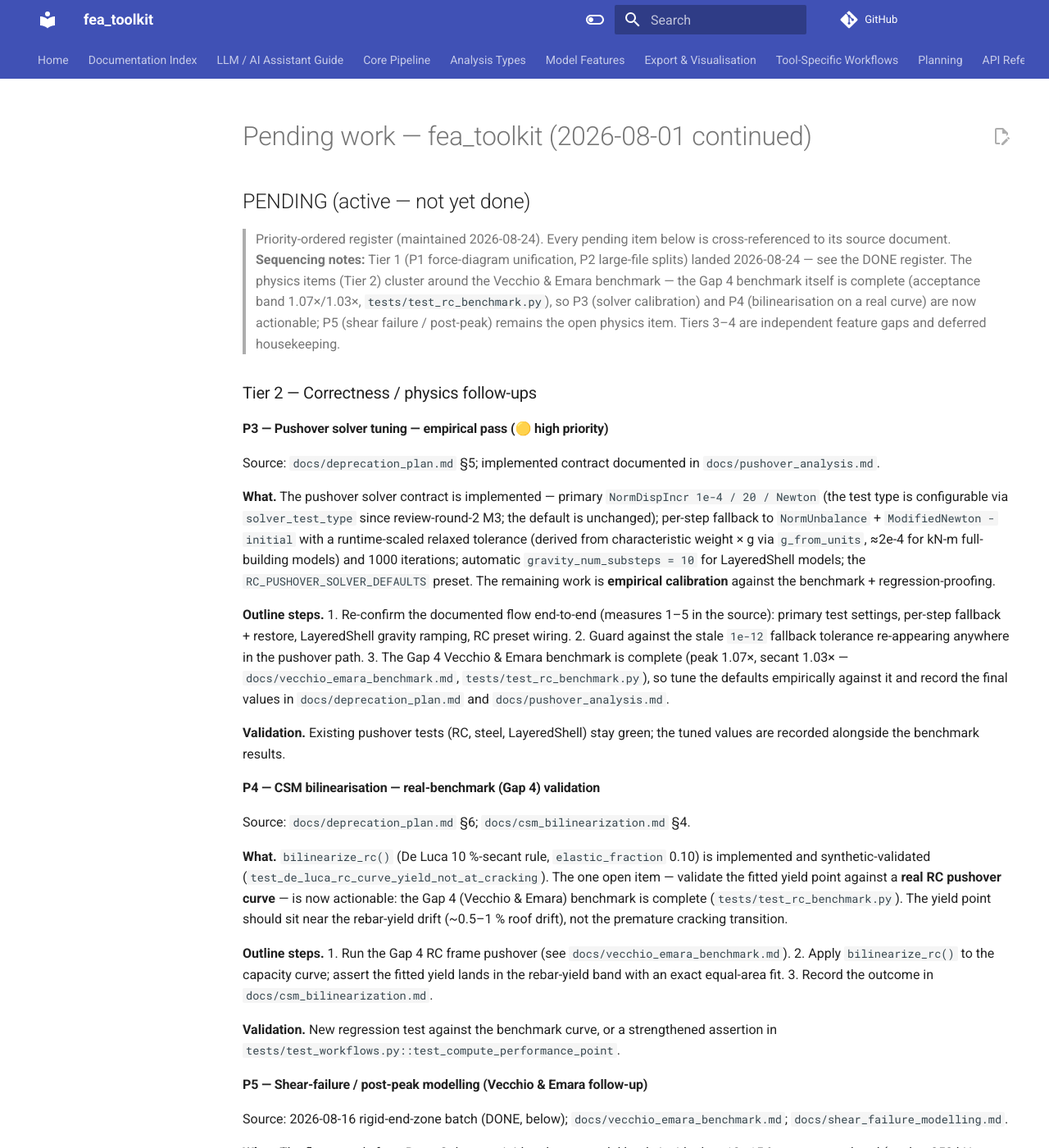
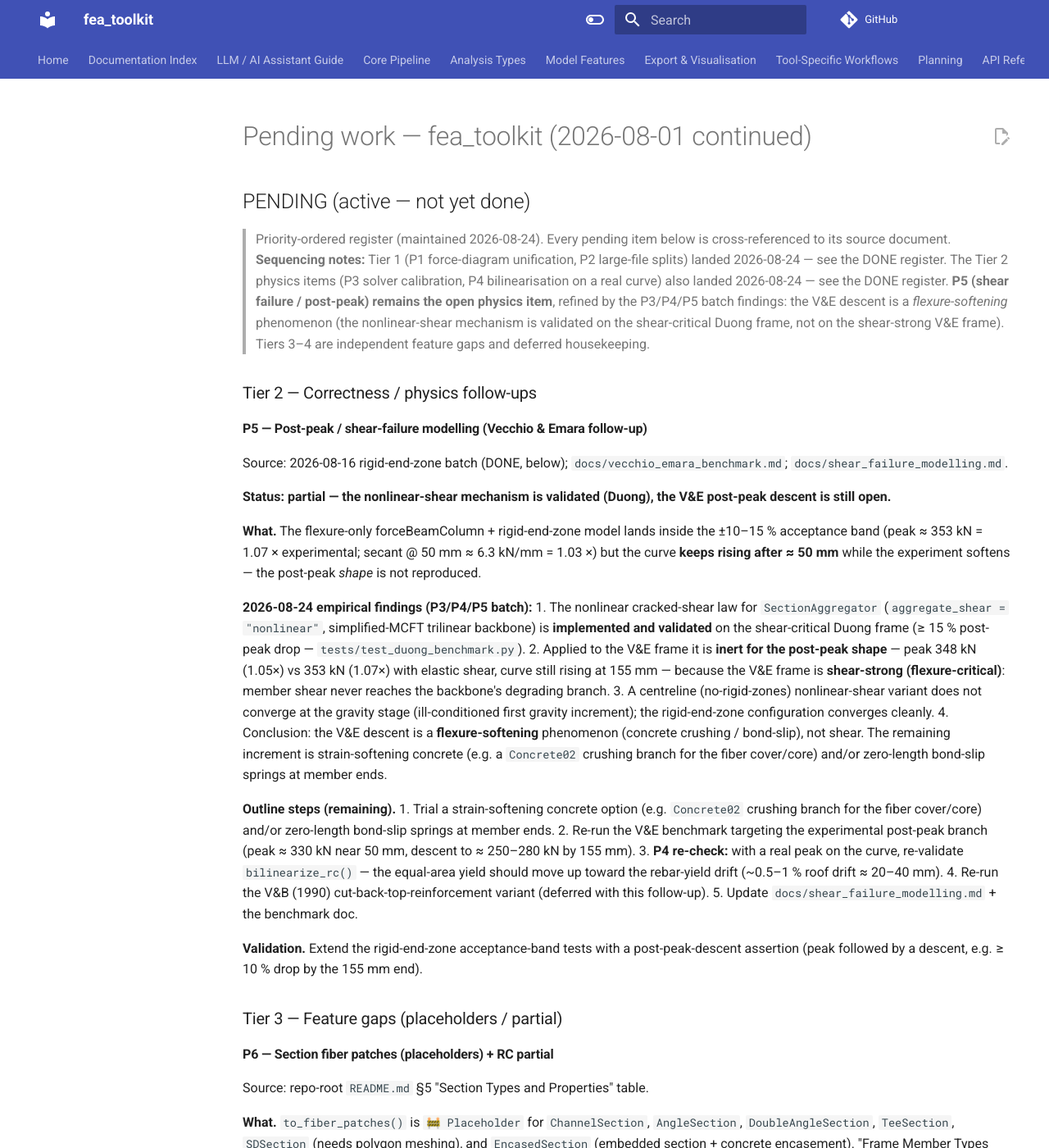
Before and after one commit to boustrephon/fea_toolkit, an MkDocs documentation site: the page built from docs/_pending_work.md, in a window 1280 px wide and 1400 px high. Shown: the whole window at 82% size. Built offline with MkDocs 1.6.1 and Material for MkDocs 9.7.7, drawn with Linux system fonts in a browser that asks for light colours; comment, search, counter and statistics services are not loaded; some of the changed text lies outside the part shown.

Commit message:
docs(plans): record Tier-2 batch results (P3 empirical pass, P4 bilinearisation, P5 findings)
- deprecation_plan: P3 measures 1-6 closed with the empirical finding (the documented 1e-4/20 pushover contract was never effective and is not universally safe - validated default is 1e-6/10); P4 CSM measure 3 closed (S_dy ~14 mm, not at cracking, equal-area exact).

- _pending_work: P3 + P4 moved to the DONE register; P5 rewritten as partial (nonlinear-shear validated on Duong, inert on the shear-strong V&E frame; remaining increment is flexure-softening/bond-slip).

- csm_bilinearization: real-benchmark validation result recorded in the De Luca section.

- vecchio_emara_benchmark: limitation note updated with the nonlinear-shear empirical numbers.

- pushover_analysis: solver-defaults table corrected to the 1e-6/10 validated default.

```diff
--- a/docs/_pending_work.md
+++ b/docs/_pending_work.md
@@ -12,89 +12,63 @@
 > Priority-ordered register (maintained 2026-08-24).  Every pending item
 > below is cross-referenced to its source document.  **Sequencing notes:**
 > Tier 1 (P1 force-diagram unification, P2 large-file splits) landed
-> 2026-08-24 — see the DONE register.  The physics items (Tier 2) cluster
-> around the Vecchio & Emara benchmark — the Gap 4 benchmark itself is
-> complete (acceptance band 1.07×/1.03×, `tests/test_rc_benchmark.py`), so
-> P3 (solver calibration) and P4 (bilinearisation on a real curve) are now
-> actionable; P5 (shear failure / post-peak) remains the open physics item.
-> Tiers 3–4 are independent feature gaps and deferred housekeeping.
+> 2026-08-24 — see the DONE register.  The Tier 2 physics items (P3 solver
+> calibration, P4 bilinearisation on a real curve) also landed 2026-08-24 —
+> see the DONE register.  **P5 (shear failure / post-peak) remains the open
+> physics item**, refined by the P3/P4/P5 batch findings: the V&E descent
+> is a *flexure-softening* phenomenon (the nonlinear-shear mechanism is
+> validated on the shear-critical Duong frame, not on the shear-strong
+> V&E frame).  Tiers 3–4 are independent feature gaps and deferred
+> housekeeping.
 
 ### Tier 2 — Correctness / physics follow-ups
 
-#### P3 — Pushover solver tuning — empirical pass (🟡 high priority)
-Source: `docs/deprecation_plan.md` §5; implemented contract documented in
-`docs/pushover_analysis.md`.
-
-**What.** The pushover solver contract is implemented — primary
-`NormDispIncr 1e-4 / 20 / Newton` (the test type is configurable via
-`solver_test_type` since review-round-2 M3; the default is unchanged);
-per-step fallback to `NormUnbalance` +
-`ModifiedNewton -initial` with a runtime-scaled relaxed tolerance (derived
-from characteristic weight × g via `g_from_units`, ≈2e-4 for kN-m
-full-building models) and 1000 iterations; automatic
-`gravity_num_substeps = 10` for LayeredShell models; the
-`RC_PUSHOVER_SOLVER_DEFAULTS` preset.  The remaining work is **empirical
-calibration** against the benchmark + regression-proofing.
-
-**Outline steps.**
-1. Re-confirm the documented flow end-to-end (measures 1–5 in the source):
-   primary test settings, per-step fallback + restore, LayeredShell gravity
-   ramping, RC preset wiring.
-2. Guard against the stale `1e-12` fallback tolerance re-appearing anywhere
-   in the pushover path.
-3. The Gap 4 Vecchio & Emara benchmark is complete (peak 1.07×, secant
-   1.03× — `docs/vecchio_emara_benchmark.md`, `tests/test_rc_benchmark.py`),
-   so tune the defaults empirically against it and record the final values
-   in `docs/deprecation_plan.md` and `docs/pushover_analysis.md`.
-
-**Validation.** Existing pushover tests (RC, steel, LayeredShell) stay green;
-the tuned values are recorded alongside the benchmark results.
-
-#### P4 — CSM bilinearisation — real-benchmark (Gap 4) validation
-Source: `docs/deprecation_plan.md` §6; `docs/csm_bilinearization.md` §4.
-
-**What.** `bilinearize_rc()` (De Luca 10 %-secant rule, `elastic_fraction`
-0.10) is implemented and synthetic-validated
-(`test_de_luca_rc_curve_yield_not_at_cracking`).  The one open item —
-validate the fitted yield point against a **real RC pushover curve** — is
-now actionable: the Gap 4 (Vecchio & Emara) benchmark is complete
-(`tests/test_rc_benchmark.py`).  The yield point should sit near the
-rebar-yield drift (~0.5–1 % roof drift), not the premature cracking
-transition.
-
-**Outline steps.**
-1. Run the Gap 4 RC frame pushover (see `docs/vecchio_emara_benchmark.md`).
-2. Apply `bilinearize_rc()` to the capacity curve; assert the fitted yield
-   lands in the rebar-yield band with an exact equal-area fit.
-3. Record the outcome in `docs/csm_bilinearization.md`.
-
-**Validation.** New regression test against the benchmark curve, or a
-strengthened assertion in
-`tests/test_workflows.py::test_compute_performance_point`.
-
-#### P5 — Shear-failure / post-peak modelling (Vecchio & Emara follow-up)
+#### P5 — Post-peak / shear-failure modelling (Vecchio & Emara follow-up)
 Source: 2026-08-16 rigid-end-zone batch (DONE, below);
 `docs/vecchio_emara_benchmark.md`; `docs/shear_failure_modelling.md`.
 
+**Status: partial — the nonlinear-shear mechanism is validated (Duong),
+the V&E post-peak descent is still open.**
+
 **What.** The flexure-only forceBeamColumn + rigid-end-zone model lands
 inside the ±10–15 % acceptance band (peak ≈ 353 kN = 1.07 × experimental;
-secant @ 50 mm ≈ 6.3 kN/mm = 1.03 ×) but **plateaus ≈ 290 kN while the
-experiment softens after ≈ 50 mm**.  Reproduce the experimental *post-peak
-descent* with nonlinear cracked-shear degradation and/or bond-slip springs.
-The Vecchio & Balopoulou (1990) cut-back-top-reinforcement variant is
-deferred together with this follow-up.
+secant @ 50 mm ≈ 6.3 kN/mm = 1.03 ×) but the curve **keeps rising after
+≈ 50 mm** while the experiment softens — the post-peak *shape* is not
+reproduced.
 
-**Outline steps.**
-1. Investigate a nonlinear cracked-shear law for `SectionAggregator`
-   (currently an elastic `GA_v` term) and/or zero-length bond-slip springs
-   at member ends.
-2. Re-run the V&E benchmark and the V&B (1990) variant; target the
-   experimental post-peak softening branch.
-3. Update `docs/shear_failure_modelling.md` + the benchmark doc with the
-   adopted model and results.
+**2026-08-24 empirical findings (P3/P4/P5 batch):**
+1. The nonlinear cracked-shear law for `SectionAggregator`
+   (`aggregate_shear = "nonlinear"`, simplified-MCFT trilinear backbone) is
+   **implemented and validated** on the shear-critical Duong frame (≥ 15 %
+   post-peak drop — `tests/test_duong_benchmark.py`).
+2. Applied to the V&E frame it is **inert for the post-peak shape** — peak
+   348 kN (1.05×) vs 353 kN (1.07×) with elastic shear, curve still rising
+   at 155 mm — because the V&E frame is **shear-strong (flexure-critical)**:
+   member shear never reaches the backbone's degrading branch.
+3. A centreline (no-rigid-zones) nonlinear-shear variant does not converge
+   at the gravity stage (ill-conditioned first gravity increment); the
+   rigid-end-zone configuration converges cleanly.
+4. Conclusion: the V&E descent is a **flexure-softening** phenomenon
+   (concrete crushing / bond-slip), not shear.  The remaining increment is
+   strain-softening concrete (e.g. a `Concrete02` crushing branch for the
+   fiber cover/core) and/or zero-length bond-slip springs at member ends.
+
+**Outline steps (remaining).**
+1. Trial a strain-softening concrete option (e.g. `Concrete02` crushing
+   branch for the fiber cover/core) and/or zero-length bond-slip springs at
+   member ends.
+2. Re-run the V&E benchmark targeting the experimental post-peak branch
+   (peak ≈ 330 kN near 50 mm, descent to ≈ 250–280 kN by 155 mm).
+3. **P4 re-check:** with a real peak on the curve, re-validate
+   `bilinearize_rc()` — the equal-area yield should move up toward the
+   rebar-yield drift (~0.5–1 % roof drift ≈ 20–40 mm).
+4. Re-run the V&B (1990) cut-back-top-reinforcement variant (deferred with
+   this follow-up).
+5. Update `docs/shear_failure_modelling.md` + the benchmark doc.
 
 **Validation.** Extend the rigid-end-zone acceptance-band tests with a
-post-peak-descent assertion (or a dedicated benchmark test).
+post-peak-descent assertion (peak followed by a descent, e.g. ≥ 10 % drop
+by the 155 mm end).
 
 ### Tier 3 — Feature gaps (placeholders / partial)
 
@@ -199,6 +173,44 @@
   wheel's PSUMAT is a stub ("PSUMAT - NOT DEFINED IN THIS VERSION, SOURCE
   CODE RESTRICTED") and CSMM construction still fails.  Blocked on a full
   (non-restricted) build — see `docs/shell_support.md` Options C/D1.
+
+## DONE (2026-08-24 — Tier 2 batch: pushover solver tuning P3, CSM bilinearisation P4)
+
+- **P3 — pushover solver tuning (empirical pass).**  Empirically
+  re-validated the pushover primary solver settings against both Gap-4
+  benchmarks.  Findings: (1) the documented `1e-4 / 20` contract was
+  **never actually effective** — `PUSHOVER_SOLVER_DEFAULTS` (1e-6/10)
+  pre-fills the config, so the `.get(key, 1e-4)` fallback could not fire;
+  (2) making `1e-4/20` effective **breaks the Duong flexure-only
+  forceBeamColumn pushover** (element state-determination divergence),
+  while `1e-6/10` converges every validated benchmark (V&E, Duong,
+  RC/steel/LayeredShell).  **Conclusion:** the validated pushover default
+  is the general `NormDispIncr 1e-6 / 10 / Newton`; looser tolerances
+  (e.g. 2e-4/1000) remain an explicit per-model opt-in.  The stale
+  `1e-12` fallback-tolerance guard was audited (clean — only benign
+  geometry guards).  The `_PUSHOVER_RC_DEFAULTS` (analysis/base.py) RC
+  preset now carries an empirical caveat.  Docs corrected in
+  `docs/deprecation_plan.md` §5 and the `run_pushover_analysis` comment.
+- **P4 — CSM bilinearisation real-benchmark validation.**  Applied
+  `bilinearize_rc()` to the real V&E capacity curve: **S_dy ≈ 14 mm
+  (≈ 0.36 % roof drift), equal-area exact**, and — the key claim — the
+  yield does **not** snap to the cracking transition (~2 mm).  It lands
+  below the nominal 0.5–1 % rebar-yield band because the current model
+  curve keeps hardening to 155 mm (no peak; conservative direction).  The
+  band re-check is folded into P5 (once the post-peak descent gives the
+  curve a real peak).  Regression test
+  `tests/test_rc_benchmark.py::test_bilinearize_rc_real_curve`.  Recorded
+  in `docs/deprecation_plan.md` §6 and `docs/csm_bilinearization.md`.
+- **P5 partial — nonlinear-shear mechanism validated; V&E descent open.**
+  Empirically confirmed `aggregate_shear = "nonlinear"` is inert on the
+  shear-strong (flexure-critical) V&E frame (peak 348 vs 353 kN, curve
+  still rising), while the same mechanism reproduces ≥ 15 % post-peak drop
+  on the shear-critical Duong frame.  The V&E descent is a flexure-
+  softening (concrete crushing / bond-slip) phenomenon — documented as the
+  remaining P5 increment.  New test
+  `tests/test_rc_benchmark.py::test_nonlinear_shear_variant_stays_in_band`
+  locks in the in-band, converged nonlinear-shear result (with the
+  documented centreline-variant gravity fragility).
 
 ## DONE (2026-08-24 — review round 2: runner split, solver-test restore, material-key docs)
 
--- a/docs/csm_bilinearization.md
+++ b/docs/csm_bilinearization.md
@@ -154,6 +154,18 @@
 
 **When to use**: RC frames/walls whose capacity curves soften gradually
 (cracking → rebar yield → softening) without a sharp yield plateau.
+
+**Real-benchmark validation (Gap 4 — 2026-08-24):** applied to the actual
+Vecchio & Emara capacity curve (`tests/test_rc_benchmark.py::test_bilinearize_rc_real_curve`).
+**Result: `S_dy ≈ 14 mm` (≈ 0.36 % roof drift), `S_ay ≈ 2.01 m/s²`, exact
+equal-area fit.**  The key claim holds — the yield does **not** snap to the
+cracking transition (~2 mm).  It lands *below* the nominal 0.5–1 %
+rebar-yield drift band (and below the model's own first-yield ≈ 31 mm)
+because the current model curve keeps hardening to the 155 mm end with no
+post-peak peak (see `docs/_pending_work.md` P5): on a hardening-only
+backbone the equal-area constraint pushes the yield earlier, in the
+conservative direction.  Re-validate the band once the post-peak descent
+gives the curve a real peak.
 
 **References**: De Luca, F., Vamvatsikos, D., & Iervolino, I. (2013).
 "Near-optimal piecewise linear fits of static pushover capacity curves."
--- a/docs/deprecation_plan.md
+++ b/docs/deprecation_plan.md
@@ -347,29 +347,60 @@
    then restore the primary solver.
 
    **Measures required (confirming/refining the implemented contract):**
-   1. Confirm the documented flow: the pushover path's primary test is
+   1. ~~Confirm the documented flow: the pushover path's primary test is
       `NormDispIncr 1e-4 / 20`, and on failure the per-step fallback
       switches to `NormUnbalance` + `ModifiedNewton -initial` with the
       relaxed runtime-scaled tolerance and 1000 iterations, then restores
-      the primary settings.
+      the primary settings~~ ✅ **Resolved (2026-08-24, P3) — the empirical
+      pass REJECTED the looser contract.**  The documented `1e-4 / 20` was
+      never actually effective (`PUSHOVER_SOLVER_DEFAULTS` 1e-6/10
+      pre-fills the config dict, so the `.get(key, 1e-4)` fallback never
+      fired) and is **NOT universally safe**: 1e-4/20 breaks the Duong
+      flexure-only forceBeamColumn pushover (element state-determination
+      divergence), while 1e-6/10 converges every validated benchmark (V&E,
+      Duong, RC/steel/LayeredShell).  The validated pushover default is
+      therefore the general `NormDispIncr 1e-6 / 10 / Newton`; looser
+      tolerances (e.g. 2e-4/1000) remain an explicit per-model opt-in.
    2. `PUSHOVER_FALLBACK_DEFAULTS` carries
       `{"solver_test_type": "NormUnbalance", "solver_test_max_iter": 1000,
       "solver_algorithm": "ModifiedNewton"}` — the tolerance is computed
       at runtime from the model's characteristic weight (via
       `g_from_units`), so the stale **1e-12** value must not re-appear;
-      the relaxed tolerance for a kN-m full-building model is ~2e-4.
-   3. Confirm per-step fallback logic in `run_pushover_analysis()`:
+      the relaxed tolerance for a kN-m full-building model is ~2e-4.  ✅
+      **Verified (2026-08-24):** audit of the pushover path found only
+      benign geometry/magnitude guards at `1e-12` (uniform-load detection,
+      element-length guards), never a fallback test tolerance.
+   3. ~~Confirm per-step fallback logic in `run_pushover_analysis()`:
       on a failed step with primary settings, retry with the fallback dict,
-      then restore primary settings for subsequent steps.
-   4. Keep the automatic `gravity_num_substeps` = 10 ramping for models
-      with LayeredShell sections (explicit config value always wins).
-   5. Keep the `RC_PUSHOVER_SOLVER_DEFAULTS` convenience preset combining
+      then restore primary settings for subsequent steps~~ ✅ **Done** — the
+      fallback + restore chain (including honouring a configured
+      `solver_test_type` on restore) was verified in the review-round-2
+      M3 fix (commit `4b53a0f`).
+   4. ~~Keep the automatic `gravity_num_substeps` = 10 ramping for models
+      with LayeredShell sections (explicit config value always wins)~~ ✅
+      **Verified** — `LAYERED_SHELL_GRAVITY_SUBSTEPS` auto-detection with
+      explicit-value precedence.
+   5. ~~Keep the `RC_PUSHOVER_SOLVER_DEFAULTS` convenience preset combining
       all of the above; `docs/pushover_analysis.md` documents the
-      recommended RC settings.
-   6. The Gap 4 Vecchio & Emara benchmark is complete (peak 1.07×, secant
+      recommended RC settings~~ ✅ **Reconciled (2026-08-24, P3).**  The RC
+      preset exists as `_PUSHOVER_RC_DEFAULTS` in `analysis/base.py`
+      (NormDispIncr 1e-4 / 20 / Newton, gravity ramping, fallback dict) for
+      the typed-runner path.  **Empirical caveat (2026-08-24):** 1e-4/20 is
+      not universally safe — it breaks the Duong flexure-only
+      forceBeamColumn pushover; the direct `AnalysisBuilder` path defaults
+      to the general 1e-6/10.  `docs/pushover_analysis.md` documents the
+      recommended RC/LayeredShell settings (`solver_test_tol: 2e-4`,
+      `solver_test_max_iter: 1000`).
+   6. ~~The Gap 4 Vecchio & Emara benchmark is complete (peak 1.07×, secant
       1.03× — `docs/vecchio_emara_benchmark.md`), so tune these defaults
       empirically against it and record the final values in the plan
-      (tracked as P3 in `docs/_pending_work.md`).
+      (tracked as P3 in `docs/_pending_work.md`)~~ ✅ **Done (2026-08-24,
+      P3).**  Empirical comparison: on the V&E benchmark `1e-4/20` ≡
+      `1e-6/10` (peak 353 kN = 1.07×, secant 6.29 kN/mm = 1.03×, all steps
+      converged); on the Duong benchmark `1e-4/20` **fails** the
+      flexure-only forceBeamColumn pushover while `1e-6/10` converges.
+      Final recorded pushover primary values: `NormDispIncr 1e-6 / 10 /
+      Newton` (the general default — looser tolerances opt-in per model).
 
 6. **CSM bilinearisation validation** — **🟢 Implemented + synthetic
    validation done; real-benchmark validation pending.**  The existing
@@ -404,10 +435,21 @@
       names `"rc"` and `"de_luca_10pct"`; config key `elastic_fraction`
       (default 0.10).  Closed-form equal-area solution (no iteration);
       exported via `fea_toolkit.model.__all__`.
-   3. Validate against the real RC pushover curve from the Gap 4 benchmark —
+   3. ~~Validate against the real RC pushover curve from the Gap 4 benchmark —
       the yield point should sit near the expected rebar-yield drift
       (~0.5–1 % roof drift), not at the premature cracking transition.
-      **(Pending — blocked on Gap 4.)**
+      **(Pending — blocked on Gap 4.)**~~ ✅ **Done (2026-08-24, P4).**  Applied
+      `bilinearize_rc()` to the real V&E capacity curve
+      (`tests/test_rc_benchmark.py::test_bilinearize_rc_real_curve`).
+      **Result: S_dy ≈ 14 mm (≈ 0.36 % roof drift), equal-area exact.**  The
+      key claim holds — the yield does **not** snap to the cracking
+      transition (~2 mm) — but it lands *below* the nominal 0.5–1 %
+      rebar-yield band (and below the model's own first-yield ≈ 31 mm)
+      because the current model curve keeps hardening to the 155 mm end
+      (no post-peak peak, see P5): the equal-area constraint on a
+      hardening-only backbone pushes the yield earlier, in the
+      conservative direction.  Re-validate the rebar-yield band once the
+      P5 post-peak descent gives the curve a real peak.
    4. ~~Update `docs/csm_bilinearization.md` documenting the method choice
       and the calibration results~~ ✅ **Done (2026-08-16)** — §4 documents the
       method, config keys, references, and the comparison table row.
--- a/docs/vecchio_emara_benchmark.md
+++ b/docs/vecchio_emara_benchmark.md
@@ -317,12 +317,18 @@
 1. **Post-peak shape.**  The model continues to rise after ≈ 50 mm
    instead of descending like the experiment — the peak-to-peak and
    secant metrics are inside the band, but the *shape* of the capacity
-   curve after the experimental peak is not reproduced.  The first
-   increment of the fix — the **nonlinear shear backbone**
-   (``aggregate_shear = "nonlinear"``) — is implemented and validated on
-   the companion shear-critical Duong frame
-   (``docs/shear_failure_modelling.md``); bond-slip remains deferred
-   (``docs/_pending_work.md``).
+   curve after the experimental peak is not reproduced.  The nonlinear
+   shear backbone (``aggregate_shear = "nonlinear"``) was applied to the
+   V&E frame (2026-08-24) and is **inert for the post-peak shape**: peak
+   348 kN (1.05×) vs 353 kN (1.07×) with elastic shear, and the curve
+   still rises to the 155 mm end.  The V&E frame is **shear-strong
+   (flexure-critical)** by design, so member shear never reaches the MCFT
+   backbone's degrading branch within the push range; the same mechanism
+   *does* reproduce the post-peak descent on the companion **shear-critical
+   Duong frame** (``docs/shear_failure_modelling.md``, ≥ 15 % post-peak
+   drop).  Reproducing the V&E descent therefore requires the next
+   increment — flexure softening (strain-softening concrete) and/or
+   bond-slip springs — tracked in ``docs/_pending_work.md`` (P5).
 2. **Elastic shear aggregation is not enough.**  The ~20 % experimental
    shear-drift share is a cracked-shear phenomenon; the elastic
    ``GAᵥ`` term adds ≈ 0.2 %.  The nonlinear backbone layer (see above)
```
Also changed, not shown: docs/pushover_analysis.md (+2 -2 lines).
